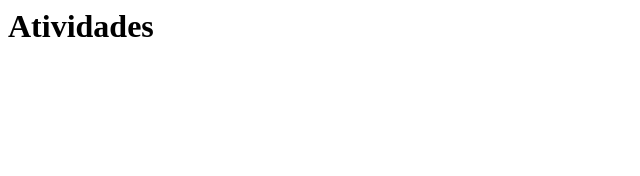
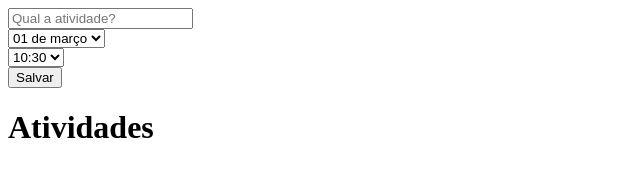
Before and after one commit to Pollymeowth/NLW--Journey-Roteiro-de-viagem, a plain HTML site: page index.html in a window 1280 px wide. Shown: the whole page, without its empty margins (0-640 px from the left). Drawn offline with nearby package versions, Linux system fonts and the light colour scheme.

Commit message:
Update index.html
Aula 2

```diff
--- a/index.html
+++ b/index.html
@@ -1,2 +1,31 @@
-<h1>Atividades</h1>
-<section></section>
+<script src="https://cdn.jsdelivr.net/npm/dayjs@1/dayjs.min.js"></script>
+<script src="https://cdn.jsdelivr.net/npm/dayjs@1/locale/pt-br.js"></script>
+<script>dayjs.locale('pt-br')</script>
+
+<form onsubmit="SaveTask(event)">
+  <div>
+    <input
+      type="text"
+      placeholder="Qual a atividade?"
+      name="event"
+      required
+    >
+  </div>
+
+  <div>
+    <select name="day">
+      <option value="2024-03-01">01 de março</option>
+    </select>
+  </div>
+
+  <div>
+    <select name="hour">
+      <option value="10:30">10:30</option>
+    </select>
+  </div>
+  <button>Salvar</button>
+</form>
+<main>
+  <h1>Atividades</h1>
+  <section></section>
+</main>
```
